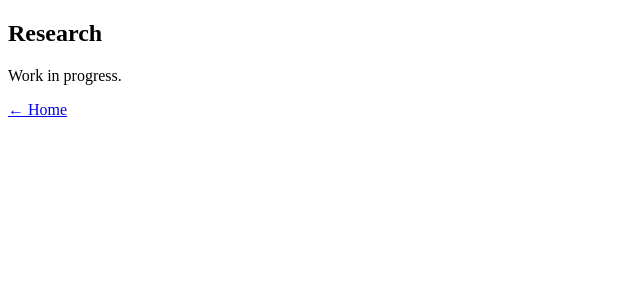
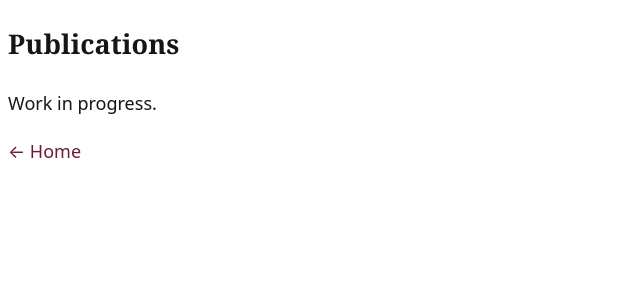
Before and after one commit to ldicairano/website, a Jekyll site: the page research/index.html, which Jekyll copies as it is, in a window 1280 px wide. Shown: the top 300 px of the page, without its empty margins (0-640 px from the left). Built offline with Jekyll 4.4.1, drawn with Linux system fonts in a browser that asks for light colours.

Commit message:
Update site

```diff
--- a/research/index.html
+++ b/research/index.html
@@ -1 +1,18 @@
-<!doctype html><html><head><meta charset="utf-8"><link rel="stylesheet" href="../css/style.css"><meta name="viewport" content="width=device-width, initial-scale=1"><title>Research</title></head><body><main class="main"><section class="page"><h1>Research</h1><p class="lead">Work in progress.</p><p><a href="../index.html">← Home</a></p></section></main></body></html>
+<!doctype html>
+<html lang="it">
+<head>
+  <meta charset="utf-8" />
+  <meta name="viewport" content="width=device-width, initial-scale=1" />
+  <title>Publications</title>
+  <link rel="stylesheet" href="../assets/css/style.css" />
+</head>
+<body>
+  <main class="main">
+    <section class="page">
+      <h1>Publications</h1>
+      <p class="lead">Work in progress.</p>
+      <p><a class="navlink" href="../">← Home</a></p>
+    </section>
+  </main>
+</body>
+</html>
```
